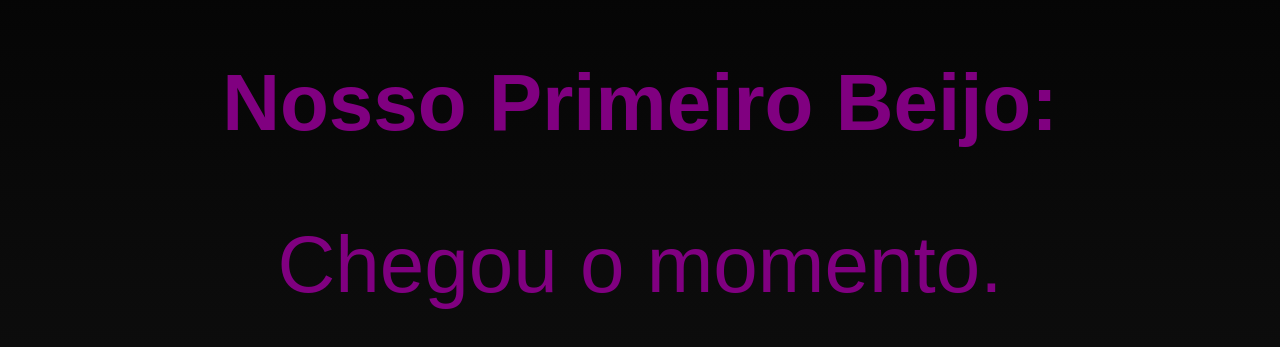
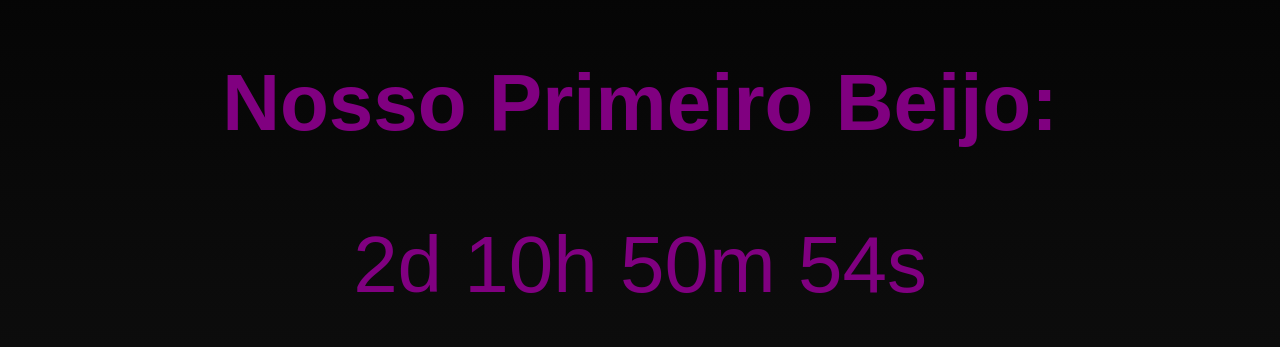
Before and after one commit to FloresIgor/cronos1, a plain HTML site: page index.html in a window 1280 px wide. Shown: the part 243-590 px from the top of the page. Drawn offline with Linux system fonts and the light colour scheme.

Commit message:
Update index.html

```diff
--- a/index.html
+++ b/index.html
@@ -39,16 +39,14 @@
   <div id="timer">Carregando...</div>
 
 <script>
-    // 04 de abril de 2026 às 22:00 (horário local de quem abrir)
-    const targetDate = new Date(2026, 3, 4, 22, 30, 0);
-    // mês começa do 0 → abril = 3
+  const startDate = new Date(2026, 3, 4, 23, 0, 0);
 
   function updateTimer() {
     const now = new Date();
-      const diff = targetDate - now;
+    const diff = now - startDate;
 
-      if (diff <= 0) {
-        document.getElementById("timer").innerText = "Chegou o momento.";
+    if (diff < 0) {
+      document.getElementById("timer").innerText = "Ainda não começou";
       return;
     }
 
```
Lines whose indentation alone changed are shown as unchanged.
